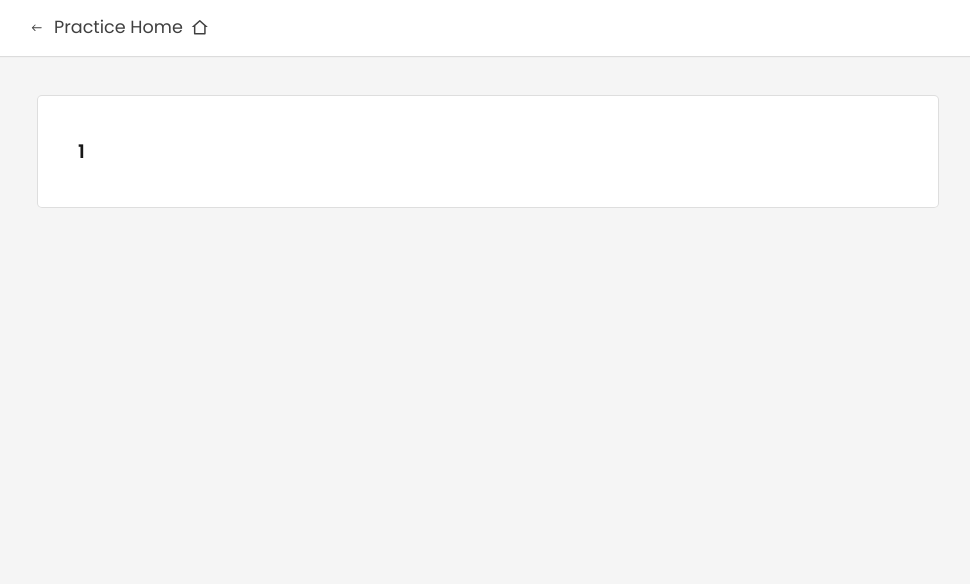
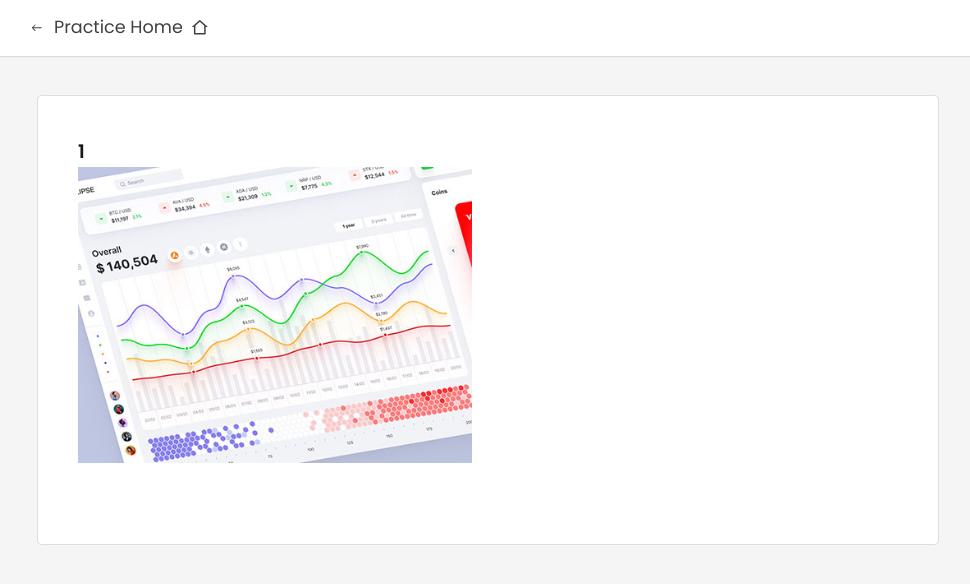
Before and after one commit to stefhone/react-portfolio-testing-1, a React (Create React App) app: page /practice/1 in a window 1280 px wide. Shown: the top 584 px of the page, without its empty margins (152-1122 px from the left). Built offline with nearby package versions, Linux system fonts and the light colour scheme; data requests are answered from the project's data file.

Commit message:
PracticeItem - fetch data for each practice item in json file via useParams id in useFetch hook

```diff
--- a/src/App.jsx
+++ b/src/App.jsx
@@ -1,4 +1,4 @@
-import React, { useEffect, useState } from 'react'
+import React from 'react'
 import { BrowserRouter as Router, Route, Routes } from 'react-router-dom';
 import Header from './components/header/Header'
 import Nav from './components/nav/Nav'
@@ -15,8 +15,6 @@ import NotFound from './components/not-found/NotFound';
 
 
 const App = () => {
-
-
 
   return (
     <>
--- a/src/components/practice/practice-item/PracticeItem.jsx
+++ b/src/components/practice/practice-item/PracticeItem.jsx
@@ -1,9 +1,11 @@
 import { useParams } from "react-router-dom"
 import NavPractice from "../../nav-practice/NavPractice"
 import * as Constants from "../../../utility/constants/practice"
+import useFetch from "../../../hooks/useFetch"
 
 const PracticeItem = (params) => {
     const { id } = useParams()
+    const { data, isLoading, error } = useFetch('http://localhost:8000/practice/' + id)
 
     return (
         <>
@@ -37,15 +39,21 @@ const PracticeItem = (params) => {
                 </div> */}
 
                 {/* {Constants.data.filter(id => id.title === id).map((id, index) => ( */}
-                  <div className="container">
+                <div className="container">
                     <div className="content">
-                      <h3>{id}</h3>
-                      <article className="">
-
-
-                      </article>
-                  </div>
-              </div>
+                        { isLoading && <div>Loading...</div> }
+                        { error && <div>{ error }</div> }
+                        { data && (
+                            <>
+                                <h3>{ id }</h3>
+                                <article className="">
+                                    <img src={process.env.PUBLIC_URL + data.image} alt={data.title}/>
+                                    <h2>{data.title}</h2>
+                                </article>
+                            </>
+                        )}
+                    </div>
+                </div>
                 {/* ))} */}
 
             </section>
```
